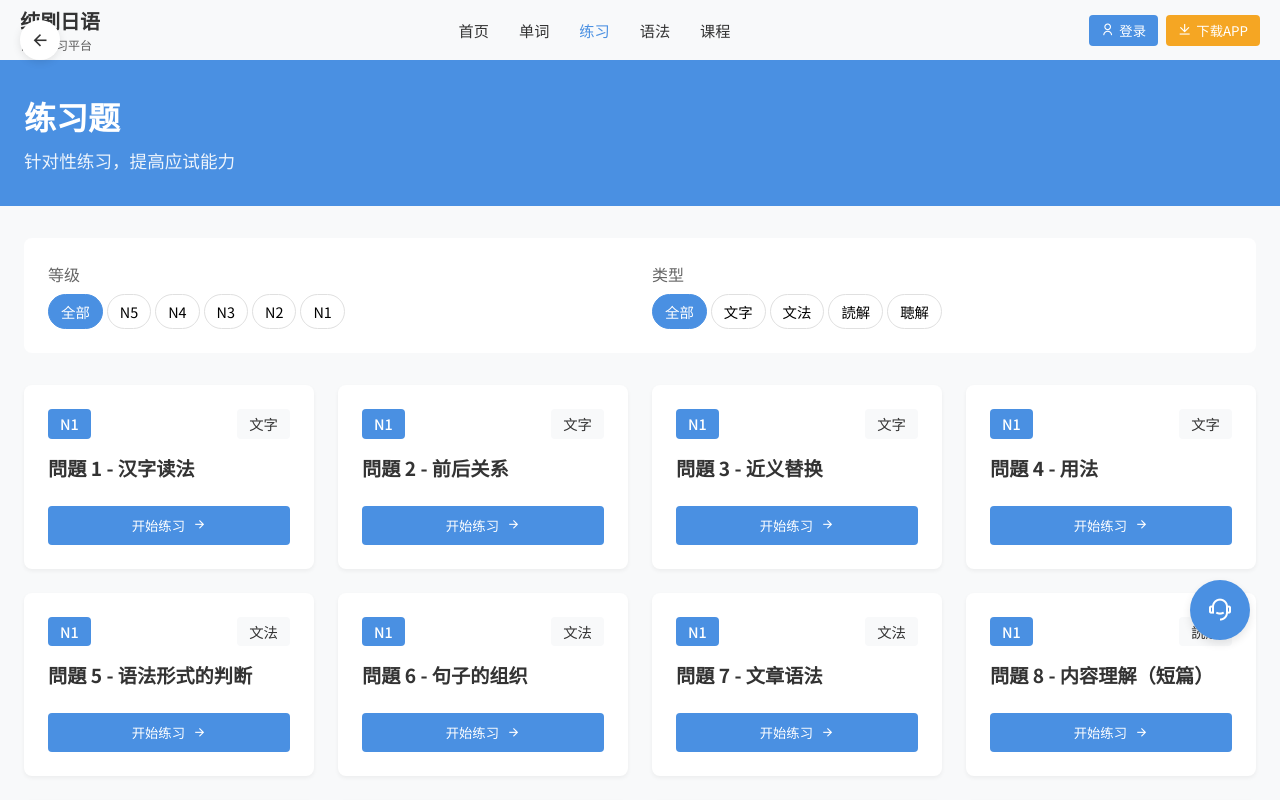
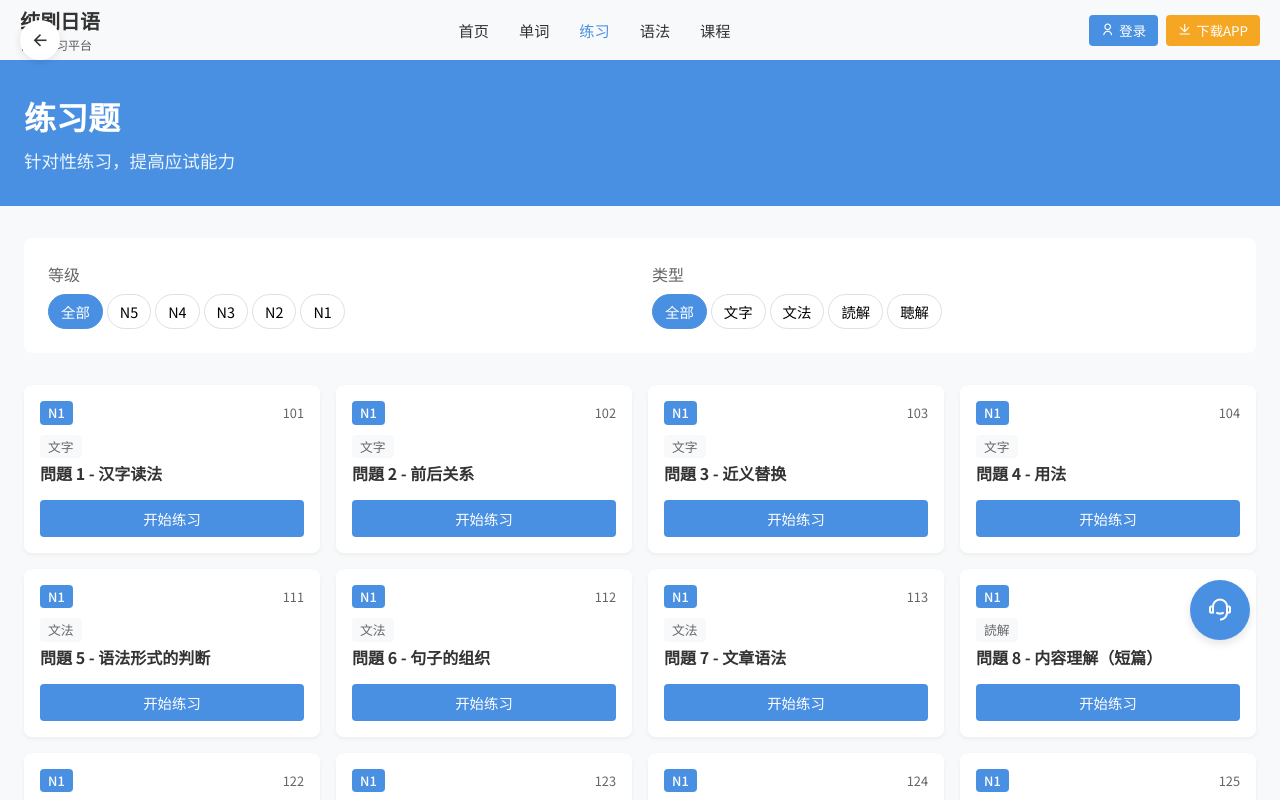
Before and after one commit to ggcmsk11/japan_learn, a Vue app: page /practice in a window 1280 px wide. Shown: the top 800 px of the page. Built offline with nearby package versions, Linux system fonts and the light colour scheme.

Commit message:
Update Practice Page Layout

```diff
--- a/src/views/PracticePage.vue
+++ b/src/views/PracticePage.vue
@@ -47,17 +47,13 @@
         >
           <div class="card-header">
             <div class="level-badge">{{ question.jlptLevel }}</div>
+            <div class="question-id">{{ question.questionBankId }}</div>
+          </div>
+          <div class="card-content">
             <div class="type-badge">{{ question.tixing }}</div>
+            <h3>{{ question.question }}</h3>
           </div>
-
-          <h3>{{ question.question }}</h3>
-
-          <div class="card-footer">
-            <button class="btn-start">
-              开始练习
-              <i class="ri-arrow-right-line"></i>
-            </button>
-          </div>
+          <button class="btn-start">开始练习</button>
         </div>
       </div>
     </div>
@@ -245,27 +241,23 @@ const downloadApp = () => {
 .practice-grid {
   display: grid;
   grid-template-columns: repeat(auto-fill, minmax(280px, 1fr));
-  gap: var(--spacing-lg);
+  gap: var(--spacing-md);
 }
 
 .practice-card {
   background-color: white;
   border-radius: var(--border-radius);
-  padding: var(--spacing-lg);
+  padding: var(--spacing-md);
   box-shadow: var(--shadow-sm);
+  cursor: pointer;
   transition: all var(--transition-normal);
-  cursor: pointer;
 
   &:hover {
-    transform: translateY(-5px);
+    transform: translateY(-2px);
     box-shadow: var(--shadow-md);
 
     .btn-start {
       background-color: var(--primary-dark);
-
-      i {
-        transform: translateX(4px);
-      }
     }
   }
 }
@@ -273,60 +265,57 @@ const downloadApp = () => {
 .card-header {
   display: flex;
   justify-content: space-between;
-  margin-bottom: var(--spacing-md);
-}
-
-.level-badge,
-.type-badge {
-  padding: 4px 12px;
-  border-radius: 4px;
-  font-size: 0.9rem;
-  font-weight: 500;
+  align-items: center;
+  margin-bottom: var(--spacing-sm);
 }
 
 .level-badge {
   background-color: var(--primary-color);
   color: white;
+  padding: 2px 8px;
+  border-radius: 4px;
+  font-size: 0.8rem;
+  font-weight: 500;
+}
+
+.question-id {
+  color: var(--text-light);
+  font-size: 0.8rem;
+}
+
+.card-content {
+  margin-bottom: var(--spacing-md);
 }
 
 .type-badge {
+  display: inline-block;
   background-color: var(--background-color);
-  color: var(--text-color);
+  padding: 2px 8px;
+  border-radius: 4px;
+  font-size: 0.8rem;
+  color: var(--text-light);
+  margin-bottom: var(--spacing-xs);
 }
 
 h3 {
-  font-size: 1.2rem;
-  margin-bottom: var(--spacing-lg);
+  font-size: 1rem;
   line-height: 1.4;
-}
-
-.card-footer {
-  margin-top: auto;
 }
 
 .btn-start {
   width: 100%;
-  display: flex;
-  align-items: center;
-  justify-content: center;
-  gap: 8px;
   background-color: var(--primary-color);
   color: white;
   border: none;
-  padding: 10px;
+  padding: 8px;
   border-radius: 4px;
-  font-weight: 500;
-  cursor: pointer;
-  transition: all var(--transition-fast);
-
-  i {
-    transition: transform var(--transition-fast);
-  }
+  font-size: 0.9rem;
+  transition: background-color var(--transition-fast);
 }
 
 .purchase-dialog,
 .download-dialog {
-  :deep(.el-dialog__header)  {
+  :deep(.el-dialog__header) {
     margin-right: 0;
     text-align: center;
   }
```
